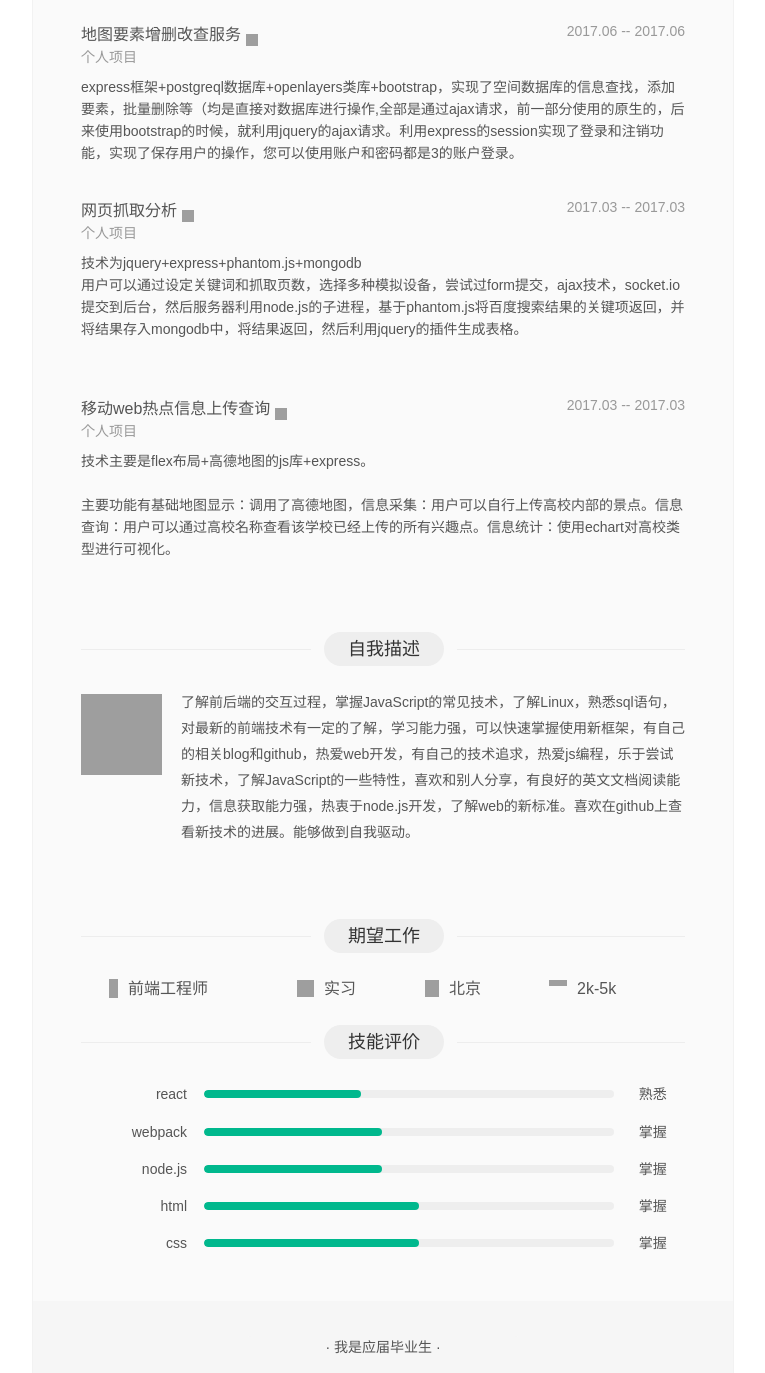
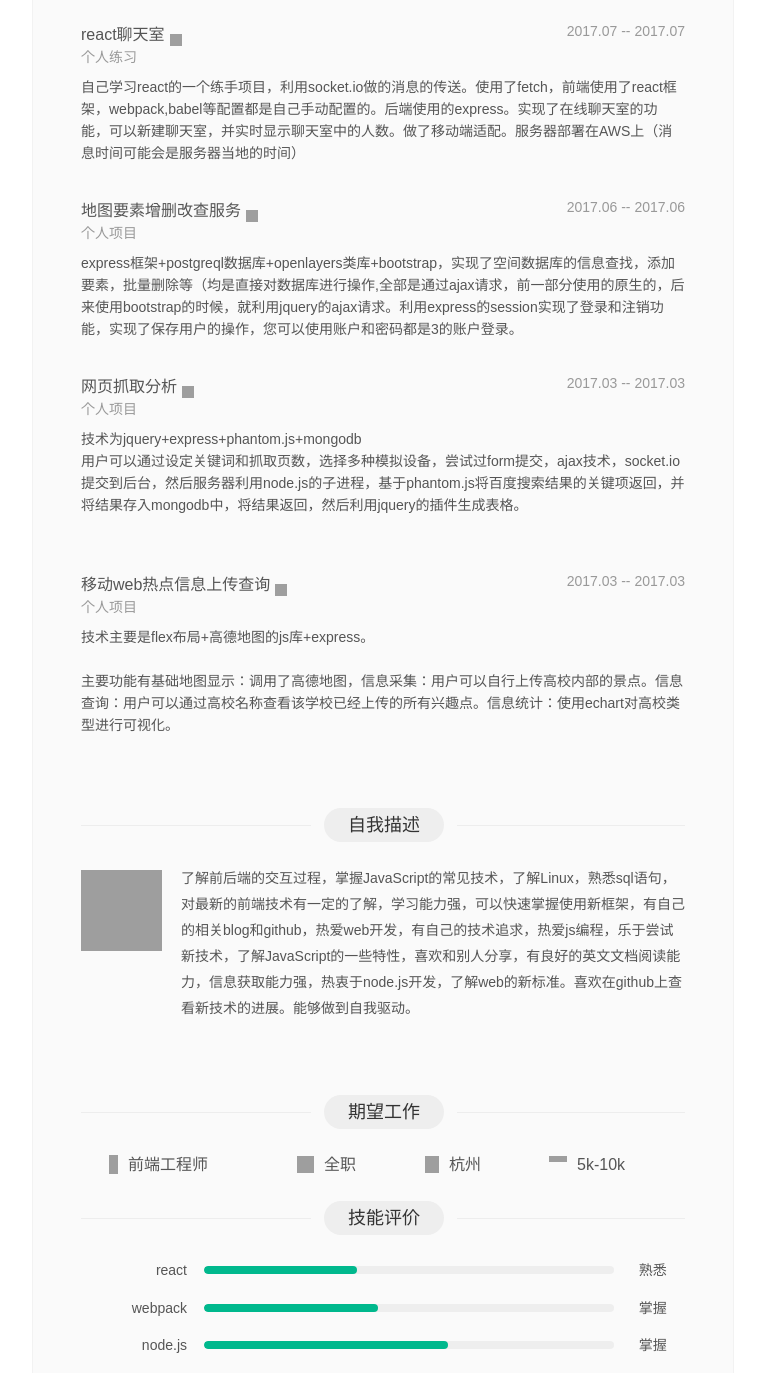
Before and after one commit to inertiabeer/inertiabeer.github.io, a plain HTML site: page resume.html in a window 1280 px wide. Shown: the part 726-2099 px from the top of the page, without its empty margins (257-1022 px from the left). Drawn offline with Linux system fonts and the light colour scheme; grey boxes are pictures that could not be loaded.

Commit message:
添加了一个react

```diff
--- a/resume.html
+++ b/resume.html
@@ -5,8 +5,9 @@
 <meta http-equiv="Cache-Control" content="no-siteapp" />
 <link rel="alternate" media="handheld" href="#" />
 <meta charset="utf-8">
-<title>Resume of Cao Qibin</title>
+<title>曹启斌的简历-拉勾网-最专业的互联网招聘平台</title>
 <meta content="拉勾网是3W旗下的互联网领域垂直招聘网站" name="description">
+<meta content="拉勾,拉勾网,拉勾招聘,拉钩, 拉钩网 ,互联网招聘,拉勾互联网招聘, 移动互联网招聘, 垂直互联网招聘, 微信招聘, 微博招聘, 拉勾官网, 拉勾百科,跳槽, 高薪职位, 互联网圈子, IT招聘, 职场招聘, 猎头招聘,O2O招聘, LBS招聘, 社交招聘, 校园招聘, 校招,社会招聘,社招" name="keywords">
 </head>
 <body>
 <div id="body">
@@ -485,6 +486,23 @@ content:"...";
 								<div class="clearfixs">
 									<div class="mr_content_l">
 										<div class="l2">
+											<a class="projectTitle"  target="_blank" href="http://13.58.63.174/"><span></span>react聊天室</a>
+											<p>个人练习</p>
+										</div>
+									</div>
+
+									<div class="mr_content_r">
+										<span>2017.07 -- 2017.07</span>
+									</div>
+								</div>
+								<div class="mr_content_m olpf">
+									<p>自己学习react的一个练手项目，利用socket.io做的消息的传送。使用了fetch，前端使用了react框架，webpack,babel等配置都是自己手动配置的。后端使用的express。实现了在线聊天室的功能，可以新建聊天室，并实时显示聊天室中的人数。做了移动端适配。服务器部署在AWS上（消息时间可能会是服务器当地的时间）<br /></p>
+								</div>
+								</div>
+								<div class="mr_jobe_list">
+								<div class="clearfixs">
+									<div class="mr_content_l">
+										<div class="l2">
 											<a class="projectTitle"  target="_blank" href="http://139.199.206.187:4000/"><span></span>地图要素增删改查服务</a>
 											<p>个人项目</p>
 										</div>
@@ -580,9 +598,9 @@ content:"...";
 								<div class="mr_job_info" data-id="$!expectJobses.id">
 									<ul class="clearfixs">
 										<li class="mr_name_li" ><i></i><span class="mr_job_name" title="前端工程师">前端工程师</span></li>
-										<li class="mr_jobtype_li"> <i></i><span class="mr_job_type" title="$!expectJobses.positionType">实习</span></li>
-										<li class="mr_city_li"> <i></i><span class="mr_job_adr" title="$!expectJobses.city">北京</span></li>
-										<li class="mr_jobrange_li" ><i></i><span class="mr_job_range" title="$!expectJobses.salarys">2k-5k</span></li>
+										<li class="mr_jobtype_li"> <i></i><span class="mr_job_type" title="$!expectJobses.positionType">全职</span></li>
+										<li class="mr_city_li"> <i></i><span class="mr_job_adr" title="$!expectJobses.city">杭州</span></li>
+										<li class="mr_jobrange_li" ><i></i><span class="mr_job_range" title="$!expectJobses.salarys">5k-10k</span></li>
 									</ul>
 								</div>
 							</div>
@@ -602,36 +620,36 @@ content:"...";
 							<div class="mr_moudle_content">
 								<div class="mr_skill_con">
 									<span class="mr_skill_name" title="react">react</span>
-									<span class="mr_skill_plan" data-skillLevel = "36">
-									 <em style="width: 36%"></em>
+									<span class="mr_skill_plan" data-skillLevel = "35">
+									 <em style="width: 35%"></em>
 									</span>
 									<span class="mr_skill_level">熟悉</span>
 								</div>
 								<div class="mr_skill_con">
 									<span class="mr_skill_name" title="webpack">webpack</span>
-									<span class="mr_skill_plan" data-skillLevel = "41">
-									 <em style="width: 41%"></em>
+									<span class="mr_skill_plan" data-skillLevel = "40">
+									 <em style="width: 40%"></em>
 									</span>
 									<span class="mr_skill_level">掌握</span>
 								</div>
 								<div class="mr_skill_con">
 									<span class="mr_skill_name" title="node.js">node.js</span>
-									<span class="mr_skill_plan" data-skillLevel = "41">
-									 <em style="width: 41%"></em>
+									<span class="mr_skill_plan" data-skillLevel = "57">
+									 <em style="width: 57%"></em>
 									</span>
 									<span class="mr_skill_level">掌握</span>
 								</div>
 								<div class="mr_skill_con">
 									<span class="mr_skill_name" title="html">html</span>
-									<span class="mr_skill_plan" data-skillLevel = "50">
-									 <em style="width: 50%"></em>
+									<span class="mr_skill_plan" data-skillLevel = "58">
+									 <em style="width: 58%"></em>
 									</span>
 									<span class="mr_skill_level">掌握</span>
 								</div>
 								<div class="mr_skill_con">
 									<span class="mr_skill_name" title="css">css</span>
-									<span class="mr_skill_plan" data-skillLevel = "50">
-									 <em style="width: 50%"></em>
+									<span class="mr_skill_plan" data-skillLevel = "58">
+									 <em style="width: 58%"></em>
 									</span>
 									<span class="mr_skill_level">掌握</span>
 								</div>
```
Also changed, not shown: 1 other file.
